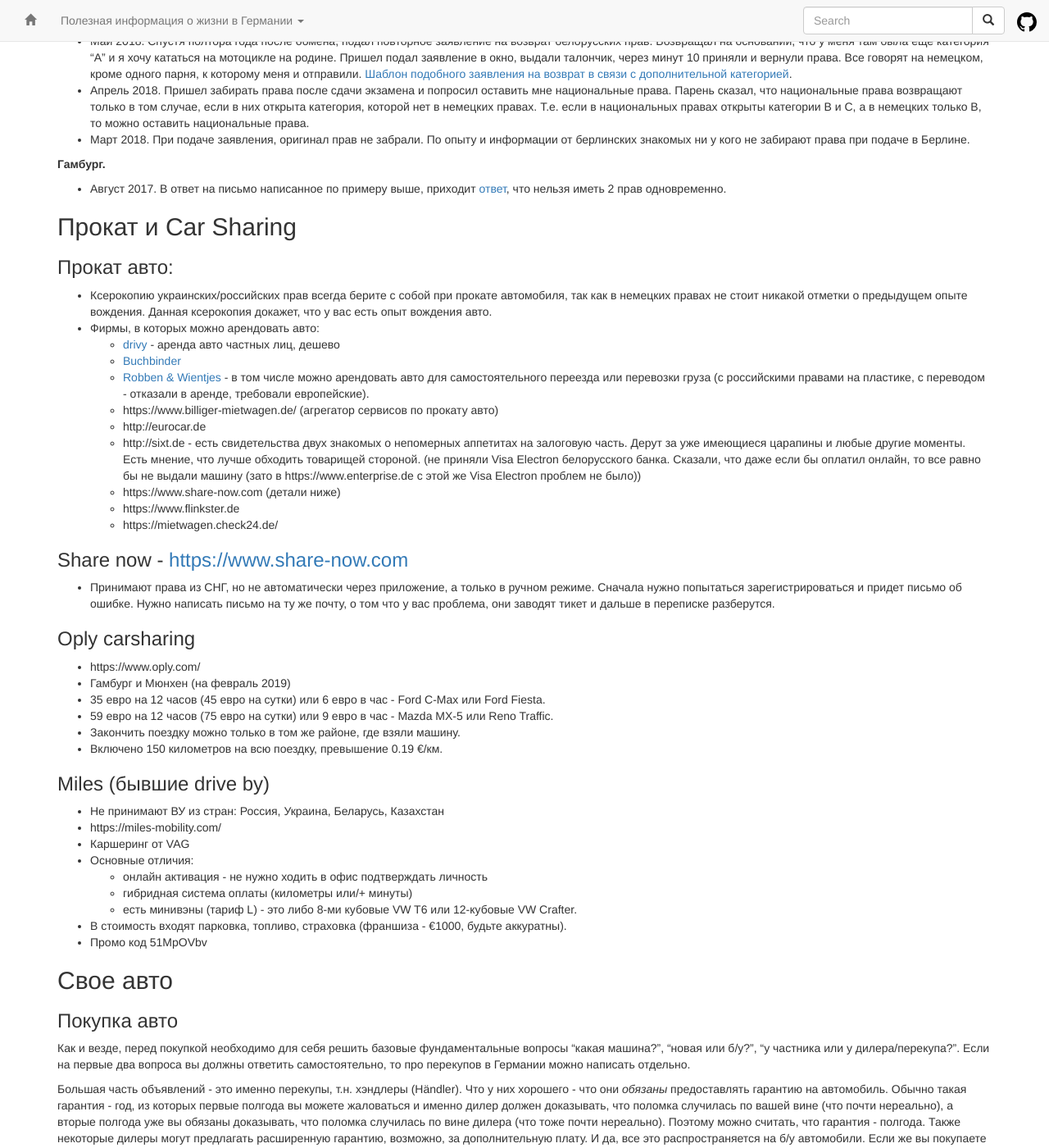
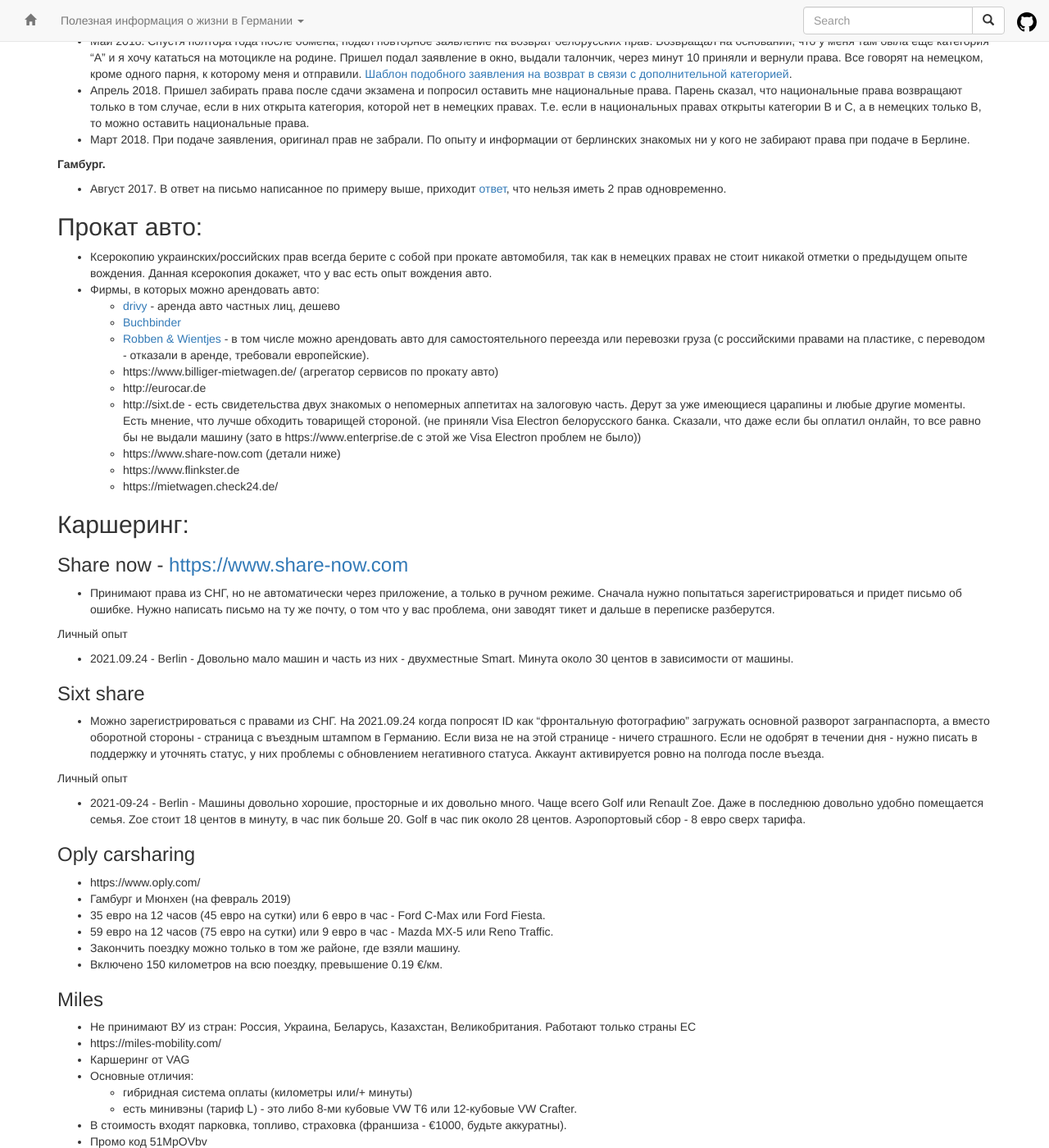
Before and after one commit to ru-de/faq, a Jekyll site: the page built from pages/Авто.md, in a window 1280 px wide and 1400 px high, scrolled down 3887 px. Shown: the whole window at 82% size. Built offline with Jekyll 4.4.1, drawn with Linux system fonts in a browser that asks for light colours; nearby versions of some CDN libraries.

Commit message:
sync github pages

```diff
--- a/pages/Авто.md
+++ b/pages/Авто.md
@@ -135,8 +135,7 @@ A: Скорее всего есть, для этого рекомендуетс
 **Гамбург.**
 - Август 2017. В ответ на письмо написанное по примеру выше, приходит [ответ](files/russishe_fuererherscein_zuruck.jpg), что нельзя иметь 2 прав одновременно.
 
-## Прокат и Car Sharing
-### Прокат авто:
+## Прокат авто:
 - Ксерокопию украинских/российских прав всегда берите с собой при прокате автомобиля, так как в немецких правах не стоит никакой отметки о предыдущем опыте вождения. Данная ксерокопия докажет, что у вас есть опыт вождения авто.
 - Фирмы, в которых можно арендовать авто:
   - [drivy](https://www.drivy.de) - аренда авто частных лиц, дешево
@@ -149,8 +148,18 @@ A: Скорее всего есть, для этого рекомендуетс
   - https://www.flinkster.de
   - https://mietwagen.check24.de/
 
+## Каршеринг:
 ### Share now - [https://www.share-now.com](https://www.share-now.com)
  - Принимают права из СНГ, но не автоматически через приложение, а только в ручном режиме. Сначала нужно попытаться зарегистрироваться и придет письмо об ошибке. Нужно написать письмо на ту же почту, о том что у вас проблема, они заводят тикет и дальше в переписке разберутся.
+
+Личный опыт
+ - 2021.09.24 - Berlin - Довольно мало машин и часть из них - двухместные Smart. Минута около 30 центов в зависимости от машины.
+
+### Sixt share
+ - Можно зарегистрироваться с правами из СНГ. На 2021.09.24 когда попросят ID как "фронтальную фотографию" загружать основной разворот загранпаспорта, а вместо оборотной стороны - страница с въездным штампом в Германию. Если виза не на этой странице - ничего страшного. Если не одобрят в течении дня - нужно писать в поддержку и уточнять статус, у них проблемы с обновлением негативного статуса. Аккаунт активируется ровно на полгода после въезда.
+
+Личный опыт
+ - 2021-09-24 - Berlin - Машины довольно хорошие, просторные и их довольно много. Чаще всего Golf или Renault Zoe. Даже в последнюю довольно удобно помещается семья. Zoe стоит 18 центов в минуту, в час пик больше 20. Golf в час пик около 28 центов. Аэропортовый сбор - 8 евро сверх тарифа.
 
 ### Oply carsharing
 - https://www.oply.com/
@@ -160,12 +169,11 @@ A: Скорее всего есть, для этого рекомендуетс
 - Закончить поездку можно только в том же районе, где взяли машину.
 - Включено 150 километров на всю поездку, превышение 0.19 €/км.
 
-### Miles (бывшие drive by)
-- Не принимают ВУ из стран: Россия, Украина, Беларусь, Казахстан
+### Miles
+- Не принимают ВУ из стран: Россия, Украина, Беларусь, Казахстан, Великобритания. Работают только страны ЕС
 - https://miles-mobility.com/
 - Каршеринг от VAG
 - Основные отличия:
-  - онлайн активация - не нужно ходить в офис подтверждать личность
   - гибридная система оплаты (километры или/+ минуты)
   - есть минивэны (тариф L) - это либо 8-ми кубовые VW T6 или 12-кубовые VW Crafter.
 - В стоимость входят парковка, топливо, страховка (франшиза - €1000, будьте аккуратны).
```
